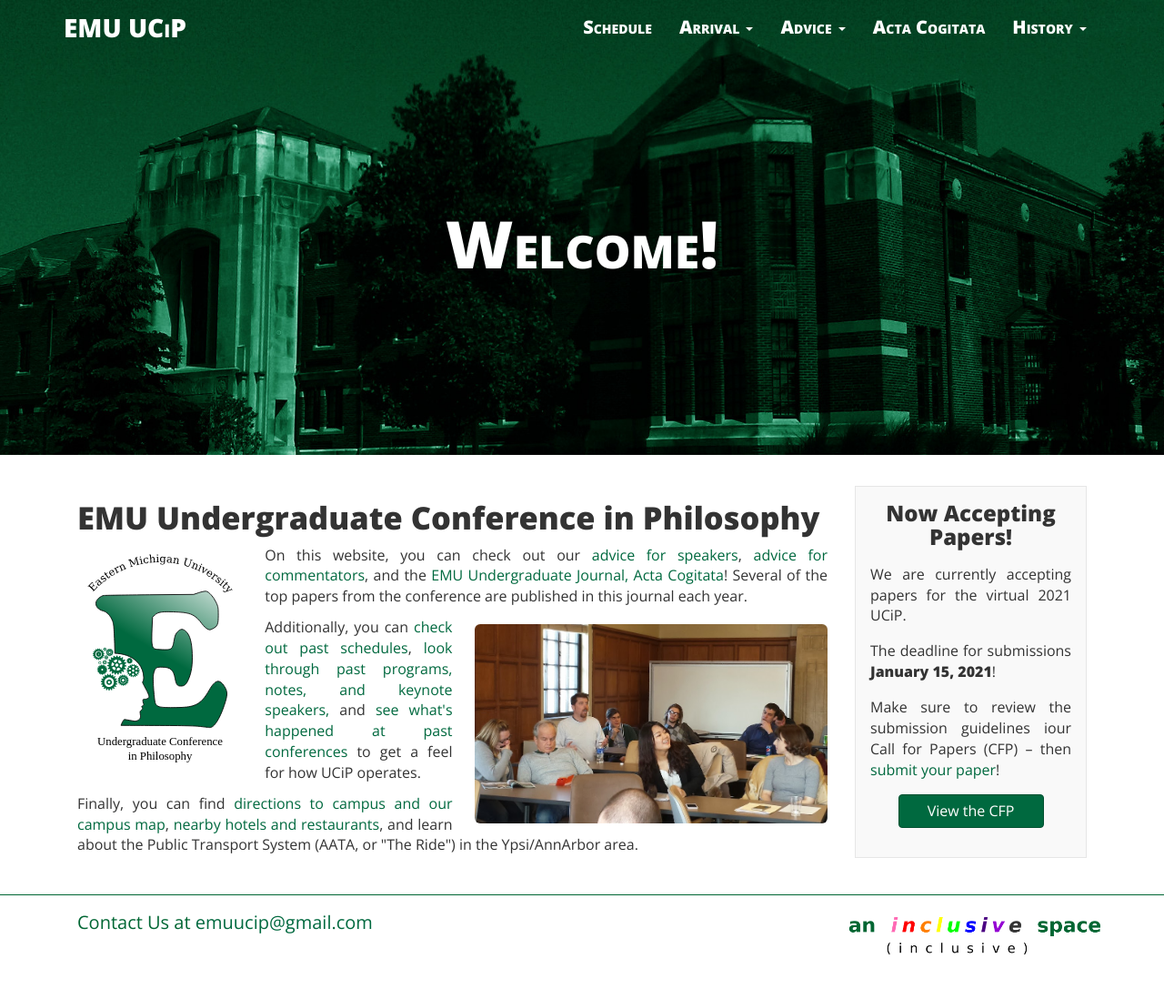
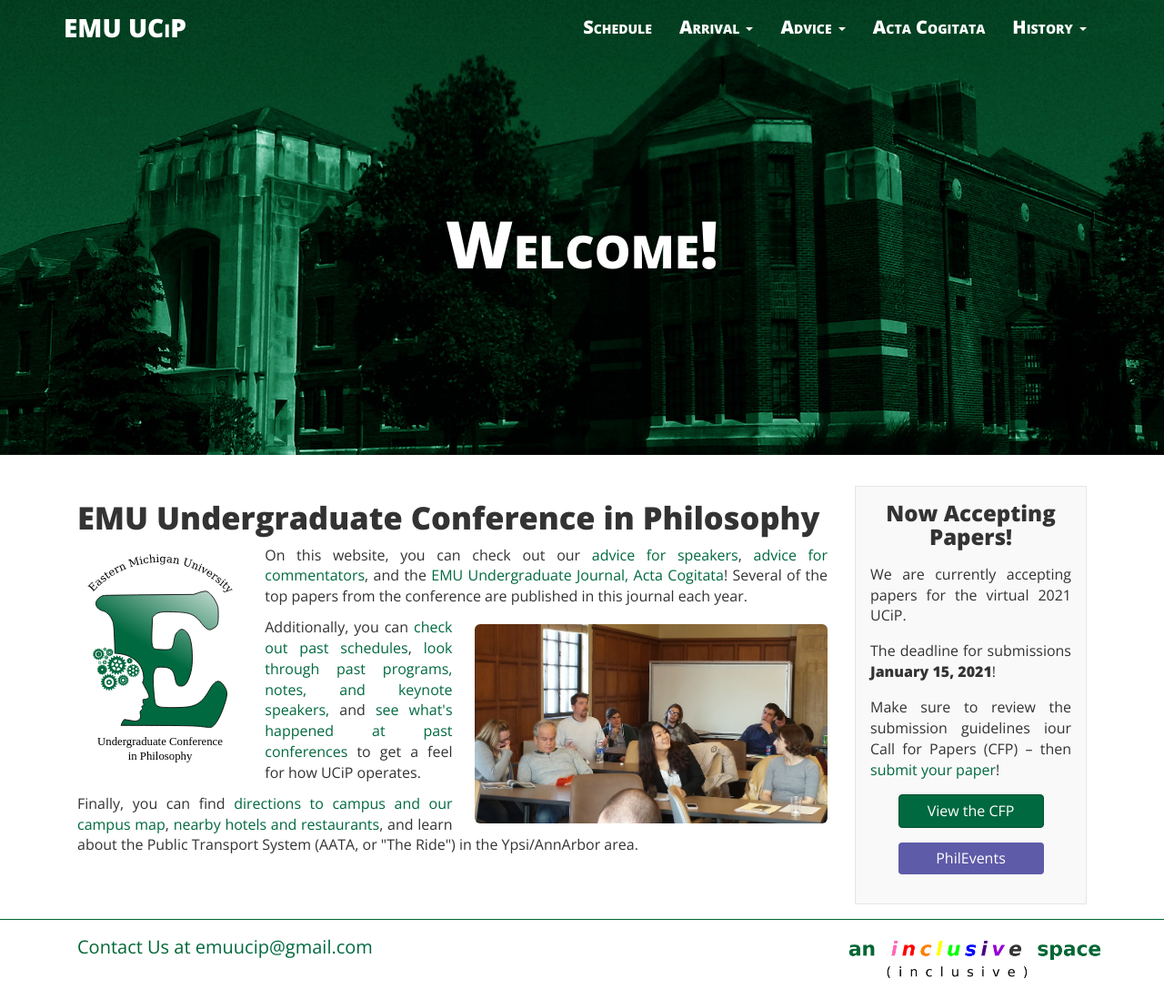
Before and after one commit to ucip/ucip.github.io, a Jekyll site: the page built from index.html, in a window 1280 px wide. Shown: the whole page at 91% size. Built offline with Jekyll 4.4.1, drawn with Linux system fonts in a browser that asks for light colours; nearby versions of some CDN libraries; before the commit the page ends 1071 px from its top, so only the background shows below that.

Commit message:
adding accurate phil event

```diff
--- a/_includes/box.html
+++ b/_includes/box.html
@@ -7,7 +7,7 @@
     <p class="text-justify announcement-text">Make sure to review the submission guidelines iour Call for Papers (CFP) &ndash; then <a href="https://forms.gle/HA15P45p3jeLsHCt9">submit your paper</a>!</p>
     <div class="text-center">
       <a class="btn btn-primary cfp" href="{{ site.baseurl }}/cfp/" role="button">View the CFP</a>
-      <!--<a class="btn btn-info phil-events cfp" href="https://philevents.org/event/show/76538" role="button">PhilEvents</a>-->
+      <a class="btn btn-info phil-events cfp" href="https://philevents.org/event/show/85594" role="button">PhilEvents</a>
     </div>
   </div>
 </div>
```
